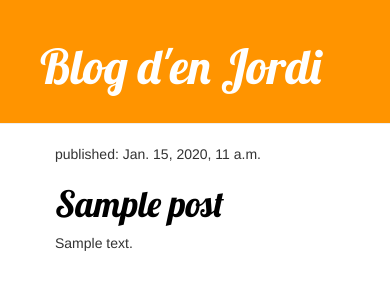
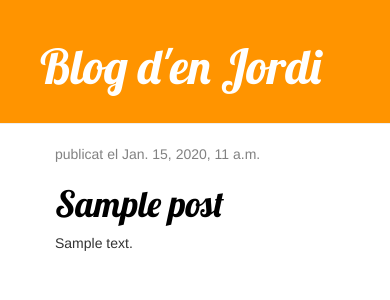
Before and after one commit to Elbreu/my-first-blog, a Django app: template blog/templates/blog/post_list.html in a window 390 px wide. Shown: the top 300 px of the page. Run offline with Django 3.2, Linux system fonts and the light colour scheme; the template is opened without the code that fills it: values that come from a table or form of the project are taken from there, others are empty; tables that the repository leaves empty hold one stand-in row (values such as "Sample post"); some libraries are stand-ins or nearby versions.

Commit message:
Data en català

```diff
--- /dev/null
+++ b/blog/templates/blog/base.html
@@ -0,0 +1,23 @@
+{% load staticfiles %}
+<html>
+	<head>
+		<title>Can Jordi</title>
+		<link rel="stylesheet" href="//maxcdn.bootstrapcdn.com/bootstrap/3.2.0/css/bootstrap.min.css">
+		<link rel="stylesheet" href="//maxcdn.bootstrapcdn.com/bootstrap/3.2.0/css/bootstrap-theme.min.css">
+		<link href="//fonts.googleapis.com/css?family=Lobster&subset=latin,latin-ext" rel="stylesheet" type="text/css">
+		<link rel="stylesheet" href="{% static 'css/blog.css' %}">
+	</head>
+	<body>
+		<div class="page-header">
+			<h1><a href="/">Blog d'en Jordi</a></h1>
+		</div>
+		<div class="content container">
+			<div class="row">
+				<div class="col-md-8">
+					{% block content %}
+					{% endblock %}
+				</div>
+			</div>
+		</div>
+	</body>
+</html>
--- a/blog/templates/blog/post_list.html
+++ b/blog/templates/blog/post_list.html
@@ -1,28 +1,13 @@
-{% load staticfiles %}
-<html>
-	<head>
-		<title>Can Jordi</title>
-		<link rel="stylesheet" href="//maxcdn.bootstrapcdn.com/bootstrap/3.2.0/css/bootstrap.min.css">
-		<link rel="stylesheet" href="//maxcdn.bootstrapcdn.com/bootstrap/3.2.0/css/bootstrap-theme.min.css">
-		<link href="//fonts.googleapis.com/css?family=Lobster&subset=latin,latin-ext" rel="stylesheet" type="text/css">
-		<link rel="stylesheet" href="{% static 'css/blog.css' %}">
-	</head>
-	<body>
-		<div class="page-header">
-			<h1><a href="/">Blog d'en Jordi</a></h1>
+{% extends 'blog/base.html' %}
+
+{% block content %}
+	{% for post in posts %}
+		<div class="post">
+			<div class="date">
+				<p>publicat el {{post.published_date}}</p>
+			</div>
+			<h1><a href="">{{post.title}}</a></h1>
+			<p>{{ post.text| linebreaksbr }} </p>
 		</div>
-		<div class="content container">
-			<div class="row">
-				<div class="col-md-8">
-					{% for post in posts %}
-					<div class="post">
-						<p>published: {{post.published_date}}</p>
-						<h1><a href="">{{post.title}}</a></h1>
-						<p>{{ post.text| linebreaksbr }} </p>
-					</div>
-					{% endfor %}
-				</div>
-			</div>
-		</div>
-	</body>
-</html>
+	{% endfor %}
+{% endblock %}
--- a/mysite/settings.py
+++ b/mysite/settings.py
@@ -104,7 +104,8 @@ AUTH_PASSWORD_VALIDATORS = [
 # Internationalization
 # https://docs.djangoproject.com/en/1.10/topics/i18n/
 
-LANGUAGE_CODE = 'en-us'
+# LANGUAGE_CODE = 'en-us'
+LANGUAGE_CODE = 'ca'
 
 TIME_ZONE = 'Europe/Berlin'
 
```
